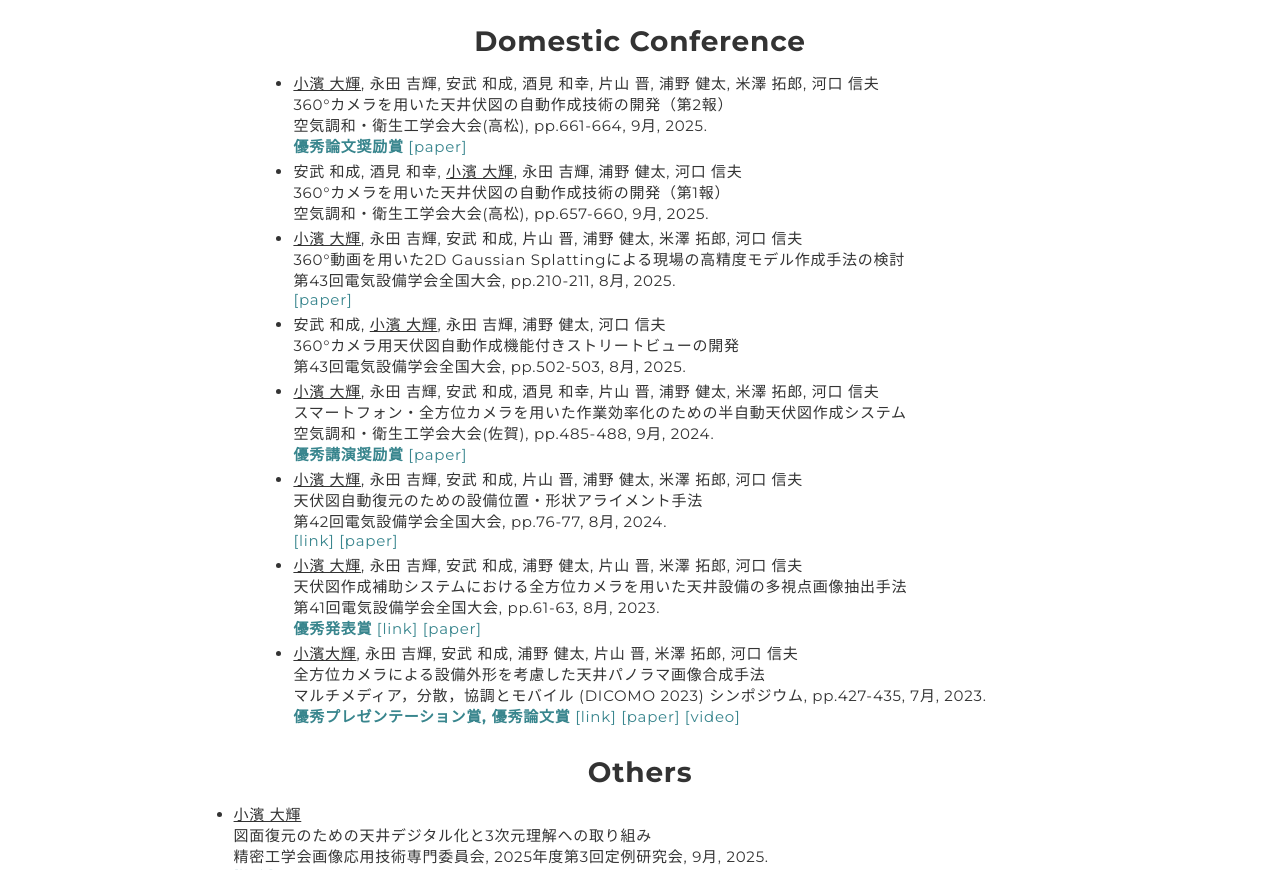
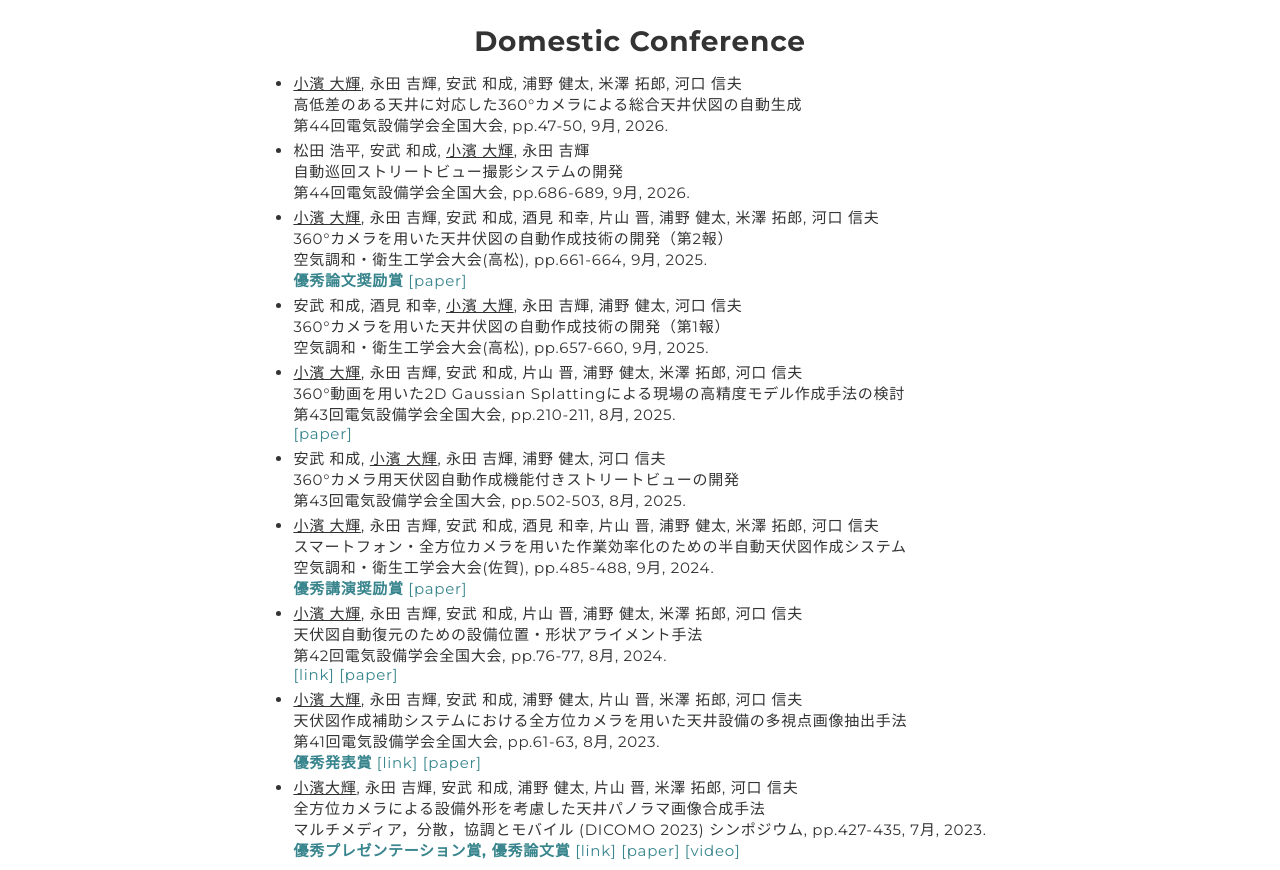
Before and after one commit to daiki-kohama/daiki-kohama.github.io, a plain HTML site: page en/index.html in a window 1280 px wide. Shown: the part 2165-3035 px from the top of the page. Drawn offline with nearby package versions, Linux system fonts and the light colour scheme.

Commit message:
add IEIEJ 2026

```diff
--- a/en/index.html
+++ b/en/index.html
@@ -219,6 +219,16 @@
             <h3 class="sub-title">Domestic <br class="sp-only">Conference</h3>
             <ul>
               <li>
+                <u>小濱 大輝</u>, 永田 吉輝, 安武 和成, 浦野 健太, 米澤 拓郎, 河口 信夫<br>
+                高低差のある天井に対応した360°カメラによる総合天井伏図の自動生成<br>
+                第44回電気設備学会全国大会, pp.47-50, 9月, 2026.
+              </li>
+              <li>
+                松田 浩平, 安武 和成, <u>小濱 大輝</u>, 永田 吉輝<br>
+                自動巡回ストリートビュー撮影システムの開発<br>
+                第44回電気設備学会全国大会, pp.686-689, 9月, 2026.
+              </li>
+              <li>
                 <u>小濱 大輝</u>, 永田 吉輝, 安武 和成, 酒見 和幸, 片山 晋, 浦野 健太, 米澤 拓郎, 河口 信夫<br>
                 360°カメラを用いた天井伏図の自動作成技術の開発（第2報）<br>
                 空気調和・衛生工学会大会(高松), pp.661-664, 9月, 2025.<br>
```
Also changed, not shown: index.html (+10 -0 lines).
